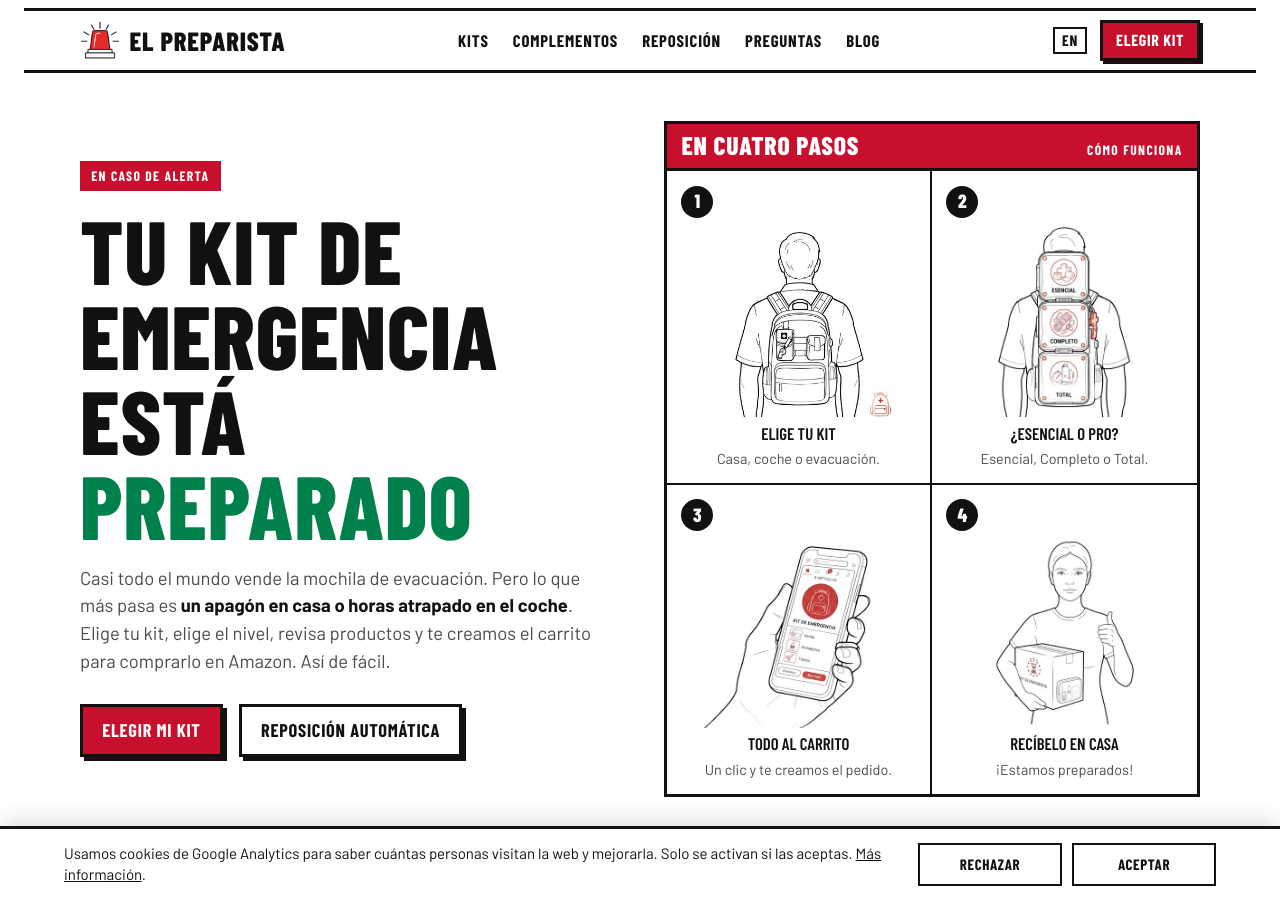
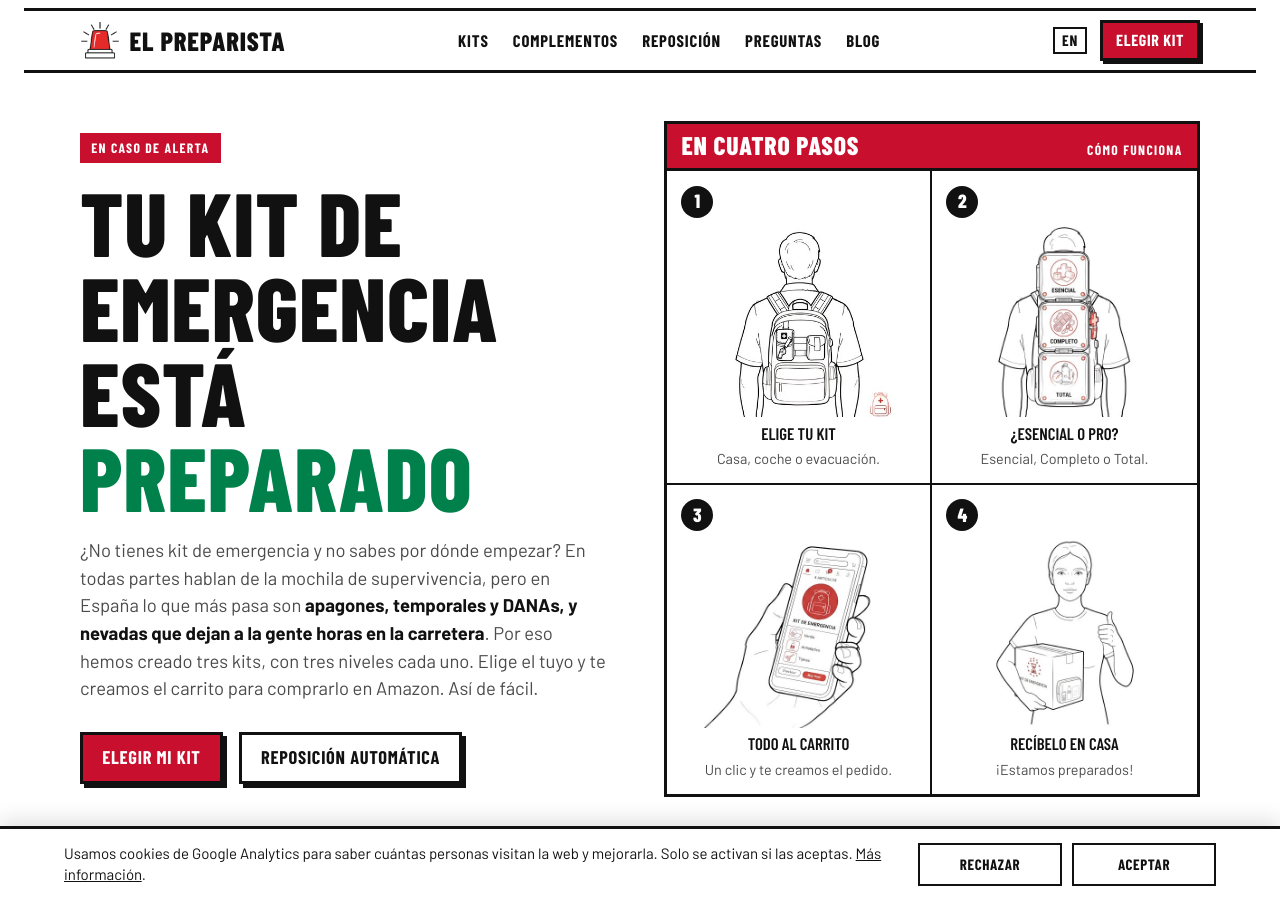
Before and after one commit to lucilayun-ux/elpreparista, a Jekyll site: the page index.html, which Jekyll copies as it is, in a window 1280 px wide and 900 px high. Built offline with Jekyll 4.4.1, drawn with Linux system fonts in a browser that asks for light colours.

Commit message:
Portada: texto de entrada que explica por qué existe El Preparista
Co-Authored-By: Claude Opus 5.5 <noreply@anthropic.com>
Claude-Session: https://claude.ai/code/session_01V7PVvrC8Dt7YxBNA65S9m6

```diff
--- a/en.html
+++ b/en.html
@@ -303,7 +303,7 @@ footer .wrap { display: grid; gap: .6rem; }
     <div>
       <span class="alert cap">In an emergency</span>
       <h1>Your emergency kit is <em>ready</em></h1>
-      <p class="lede">Almost everyone sells the evacuation backpack. But what happens most is <strong>a blackout at home or hours stuck in your car</strong>. Choose your kit, choose the level, review the products and we build the basket for you to buy on Amazon. It&#8217;s that easy.</p>
+      <p class="lede">Don&#8217;t have an emergency kit and don&#8217;t know where to start? Everyone talks about the survival backpack, but in Spain what happens most is <strong>blackouts, storms and flash floods, and snowfalls that leave people stuck on the road for hours</strong>. That&#8217;s why we created three kits, with three levels each. Choose yours and we build the basket for you to buy on Amazon. It&#8217;s that easy.</p>
       <div class="ctas">
         <a class="btn red" href="#kits">Choose my kit</a>
         <a class="btn" href="#reposicion">Automatic restocking</a>
--- a/index.html
+++ b/index.html
@@ -303,7 +303,7 @@ footer .wrap { display: grid; gap: .6rem; }
     <div>
       <span class="alert cap">En caso de alerta</span>
       <h1>Tu kit de emergencia está <em>preparado</em></h1>
-      <p class="lede">Casi todo el mundo vende la mochila de evacuación. Pero lo que más pasa es <strong>un apagón en casa o horas atrapado en el coche</strong>. Elige tu kit, elige el nivel, revisa productos y te creamos el carrito para comprarlo en Amazon. Así de fácil.</p>
+      <p class="lede">¿No tienes kit de emergencia y no sabes por dónde empezar? En todas partes hablan de la mochila de supervivencia, pero en España lo que más pasa son <strong>apagones, temporales y DANAs, y nevadas que dejan a la gente horas en la carretera</strong>. Por eso hemos creado tres kits, con tres niveles cada uno. Elige el tuyo y te creamos el carrito para comprarlo en Amazon. Así de fácil.</p>
       <div class="ctas">
         <a class="btn red" href="#kits">Elegir mi kit</a>
         <a class="btn" href="#reposicion">Reposición automática</a>
--- a/tools/build_en.py
+++ b/tools/build_en.py
@@ -37,8 +37,8 @@ TRADUCCIONES = [
     # --- Portada ---
     ('<span class="alert cap">En caso de alerta</span>', '<span class="alert cap">In an emergency</span>'),
     ('<h1>Tu kit de emergencia está <em>preparado</em></h1>', '<h1>Your emergency kit is <em>ready</em></h1>'),
-    ('Casi todo el mundo vende la mochila de evacuación. Pero lo que más pasa es <strong>un apagón en casa o horas atrapado en el coche</strong>. Elige tu kit, elige el nivel, revisa productos y te creamos el carrito para comprarlo en Amazon. Así de fácil.',
-     'Almost everyone sells the evacuation backpack. But what happens most is <strong>a blackout at home or hours stuck in your car</strong>. Choose your kit, choose the level, review the products and we build the basket for you to buy on Amazon. It&#8217;s that easy.'),
+    ('¿No tienes kit de emergencia y no sabes por dónde empezar? En todas partes hablan de la mochila de supervivencia, pero en España lo que más pasa son <strong>apagones, temporales y DANAs, y nevadas que dejan a la gente horas en la carretera</strong>. Por eso hemos creado tres kits, con tres niveles cada uno. Elige el tuyo y te creamos el carrito para comprarlo en Amazon. Así de fácil.',
+     'Don&#8217;t have an emergency kit and don&#8217;t know where to start? Everyone talks about the survival backpack, but in Spain what happens most is <strong>blackouts, storms and flash floods, and snowfalls that leave people stuck on the road for hours</strong>. That&#8217;s why we created three kits, with three levels each. Choose yours and we build the basket for you to buy on Amazon. It&#8217;s that easy.'),
     ('>Elegir mi kit</a>', '>Choose my kit</a>'),
     ('Reposición automática', 'Automatic restocking'),
     ('aria-label="Cómo funciona en cuatro pasos"', 'aria-label="How it works in four steps"'),
```
